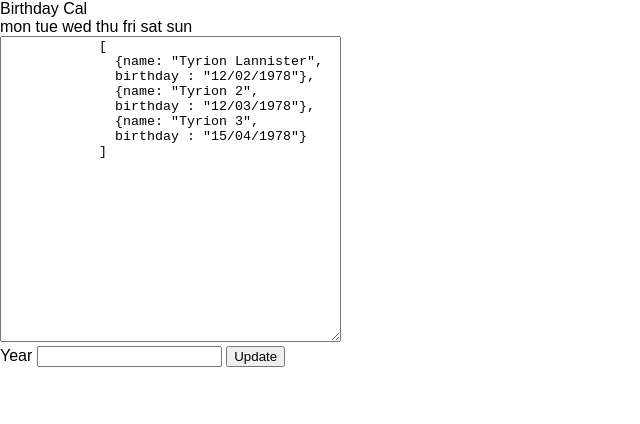
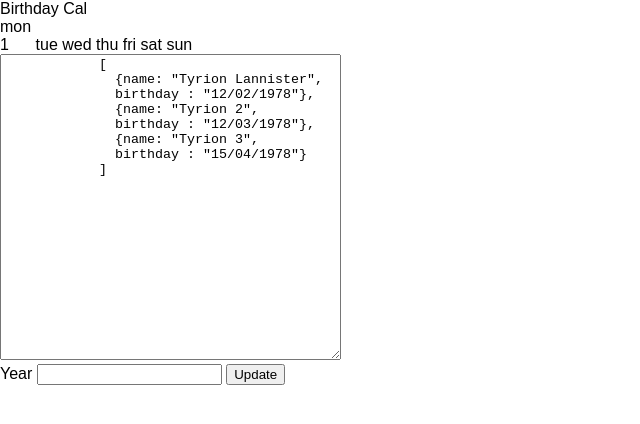
Before and after one commit to mdheerajprdxn/birthday-calendar, a plain HTML site: page index.html in a window 1280 px wide. Shown: the whole page, without its empty margins (0-640 px from the left). Drawn offline with Linux system fonts and the light colour scheme.

Commit message:
[html] added ul in calendar

```diff
--- a/index.html
+++ b/index.html
@@ -39,13 +39,36 @@
       <!-- Calendar start -->
       <div class="calendar">
         <ul>
-          <li>mon</li>
-          <li>tue</li>
-          <li>wed</li>
-          <li>thu</li>
-          <li>fri</li>
-          <li>sat</li>
-          <li>sun</li>
+          <li>
+            <h3> mon </h3>
+            <ul class="birthdays">
+              <li>1</li>
+            </ul>
+          </li>
+          <li>
+            <h3> tue </h3>
+            <ul class="birthdays"></ul>
+          </li>
+          <li>
+            <h3> wed </h3>
+            <ul class="birthdays"></ul>
+          </li>
+          <li>
+            <h3> thu </h3>
+            <ul class="birthdays"></ul>
+          </li>
+          <li>
+            <h3> fri </h3>
+            <ul class="birthdays"></ul>
+          </li>
+          <li>
+            <h3> sat </h3>
+            <ul class="birthdays"></ul>
+          </li>
+          <li>
+            <h3> sun </h3>
+            <ul class="birthdays"></ul>
+          </li>
         </ul>
       </div>
       <!-- Calendar end -->
```
